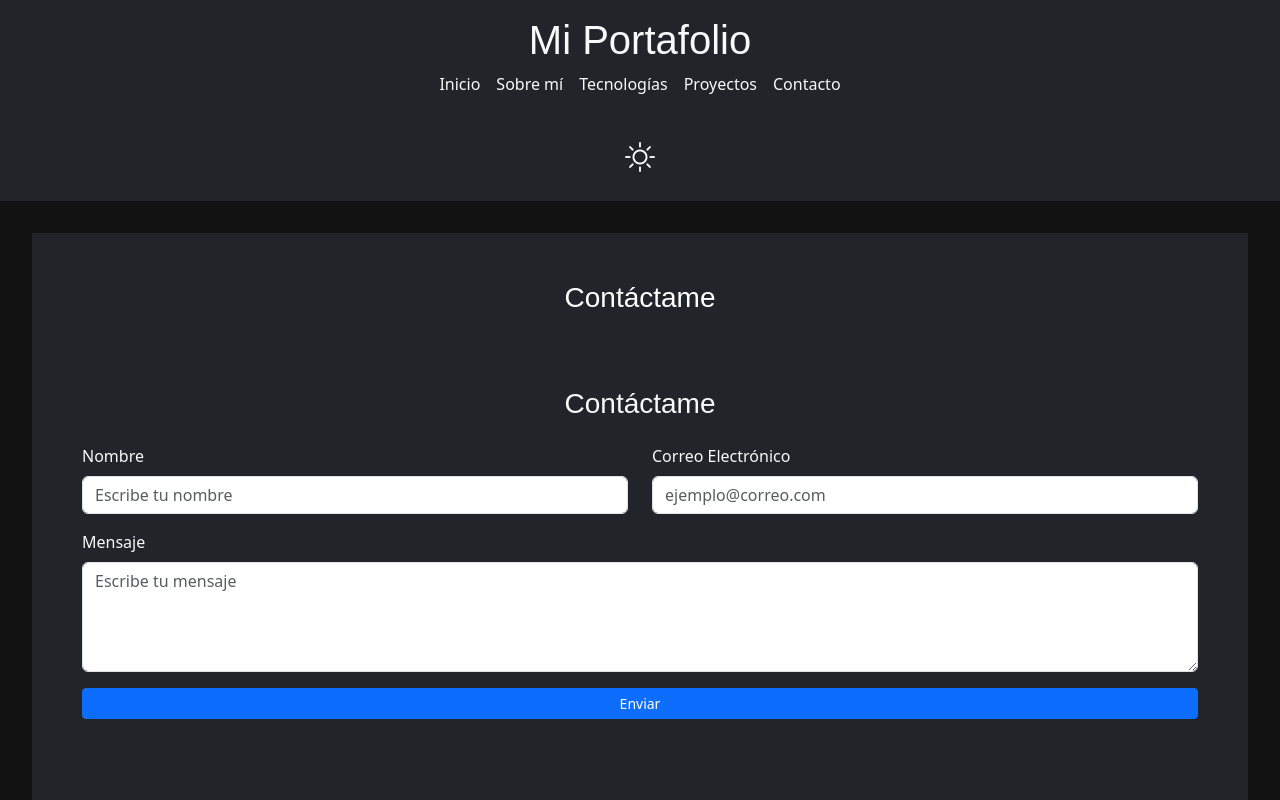
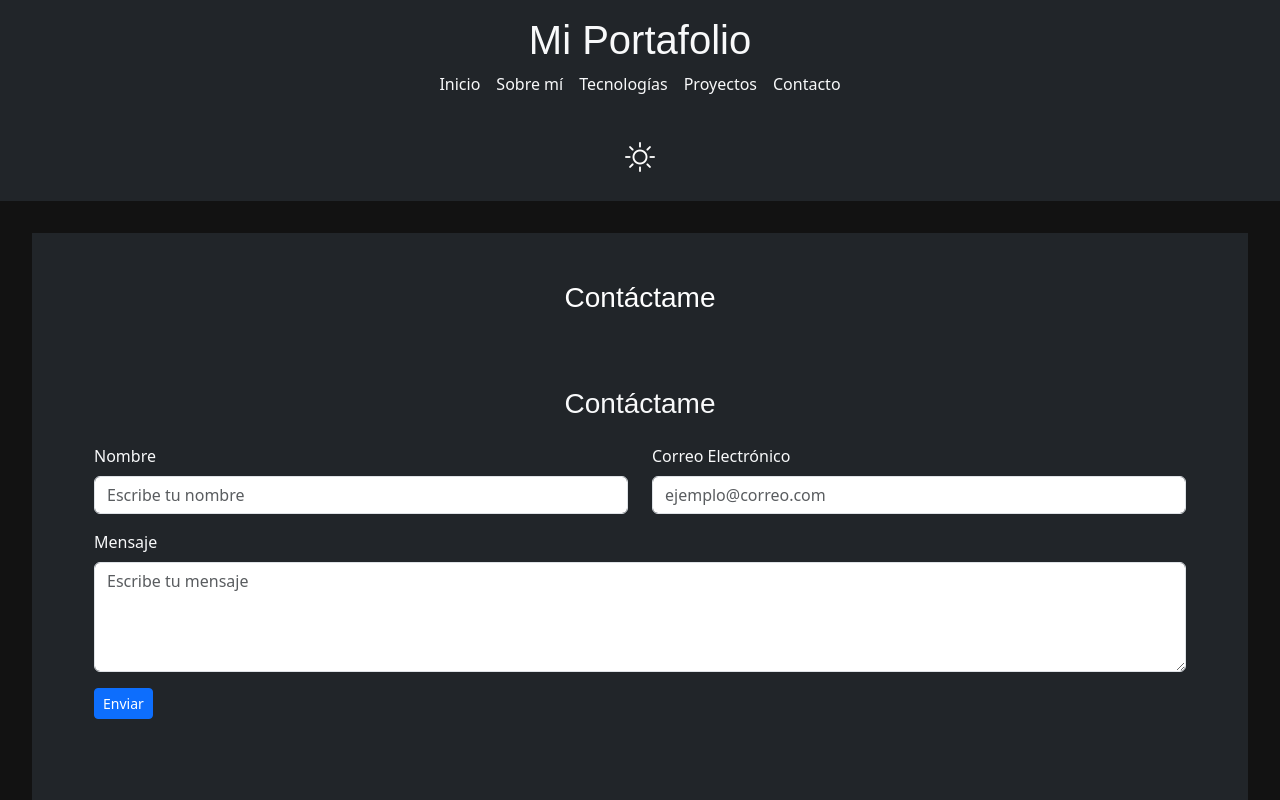
Before and after one commit to brunofigue/portFolio-corregido, a React (Vite) app: page /contact in a window 1280 px wide. Shown: the top 800 px of the page. Built offline with nearby package versions, Linux system fonts and the light colour scheme.

Commit message:
cambio en form

```diff
--- a/src/components/ContactForm.jsx
+++ b/src/components/ContactForm.jsx
@@ -23,10 +23,11 @@ const ContactForm = () => {
 
   return (
     <div className="contact-form-container bg-dark text-light py-5">
-      <h3 className="text-center mb-4">Contáctame</h3>
+    <h3 className="text-center mb-4">Contáctame</h3>
+    <div className="container">
       <form onSubmit={handleSubmit}>
-        <div className="row">
-          <div className="col-md-6 mb-3">
+        <div className="row justify-content-center">
+        <div className="col-md-6 mb-3">
             <label htmlFor="name" className="form-label">Nombre</label>
             <input
               type="text"
@@ -52,7 +53,7 @@ const ContactForm = () => {
               required
             />
           </div>
-          <div className="col-md-12 mb-3">
+          <div className="col-md-8 col-lg-6 mb-3 w-100">
             <label htmlFor="message" className="form-label">Mensaje</label>
             <textarea
               className="form-control"
@@ -66,9 +67,10 @@ const ContactForm = () => {
             />
           </div>
         </div>
-        <button type="submit" className="btn btn-primary btn-sm w-100">Enviar</button>
+        <button type="submit" className="btn btn-primary btn-sm ">Enviar</button>
       </form>
     </div>
+  </div>
   );
 };
 
--- a/src/pages/Technologies.jsx
+++ b/src/pages/Technologies.jsx
@@ -4,7 +4,7 @@ const Technologies = () => {
   return (
     <section id="technologies" className="technologies py-5 bg-dark text-white">
       <div className="container text-center">
-        <h3 className="mb-4">Tecnologías que manejo:</h3>
+        <h3 className="mb-4">Stack tecnológico :</h3>
         <div className="row justify-content-center">
           <div className="col-6 col-sm-4 col-md-2">
             <img src="https://cdn.icon-icons.com/icons2/2107/PNG/512/file_type_html_icon_130541.png" alt="HTML5" className="img-fluid" />
```
Also changed, not shown: 1 other file (tests, documents, lock files or other folders).
